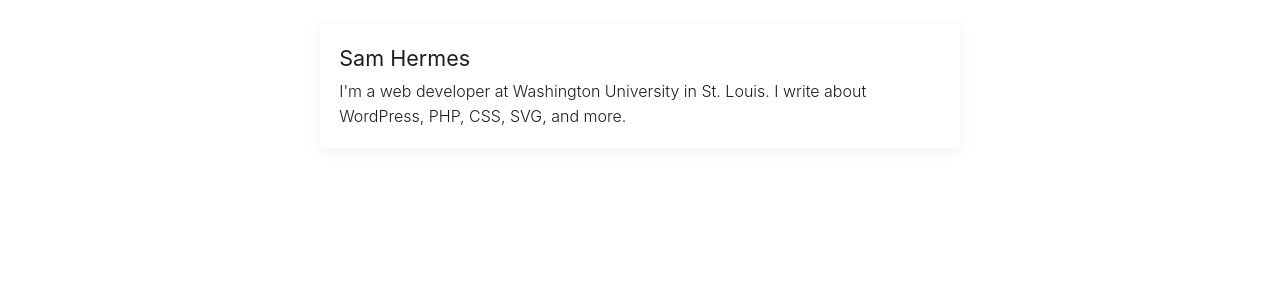
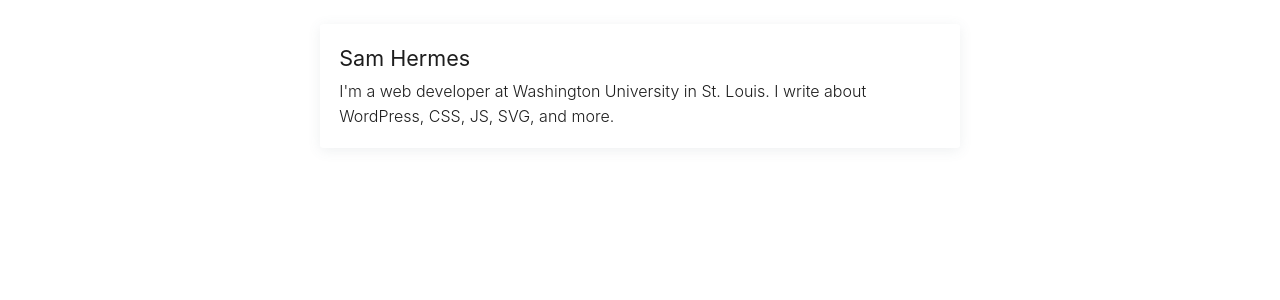
Before and after one commit to samhermes/samhermes.github.io, a Jekyll site: the page built from _posts/2016-01-04-add-one-hour-to-date-and-time-in-php.markdown, in a window 1280 px wide. Shown: the part 554-854 px from the top of the page. Built offline with Jekyll 4.4.1, drawn with Linux system fonts in a browser that asks for light colours.

Commit message:
I wrote about JavaScript! It's official!

```diff
--- a/_layouts/post.html
+++ b/_layouts/post.html
@@ -14,6 +14,6 @@
 
   <div class="about-me">
   	<p class="name">Sam Hermes</p>
-  	<p class="description">I'm a web developer at Washington University in St. Louis. I write about WordPress, PHP, CSS, SVG, and more.</p>
+  	<p class="description">I'm a web developer at Washington University in St. Louis. I write about WordPress, CSS, JS, SVG, and more.</p>
   </div>
 </article>
```
